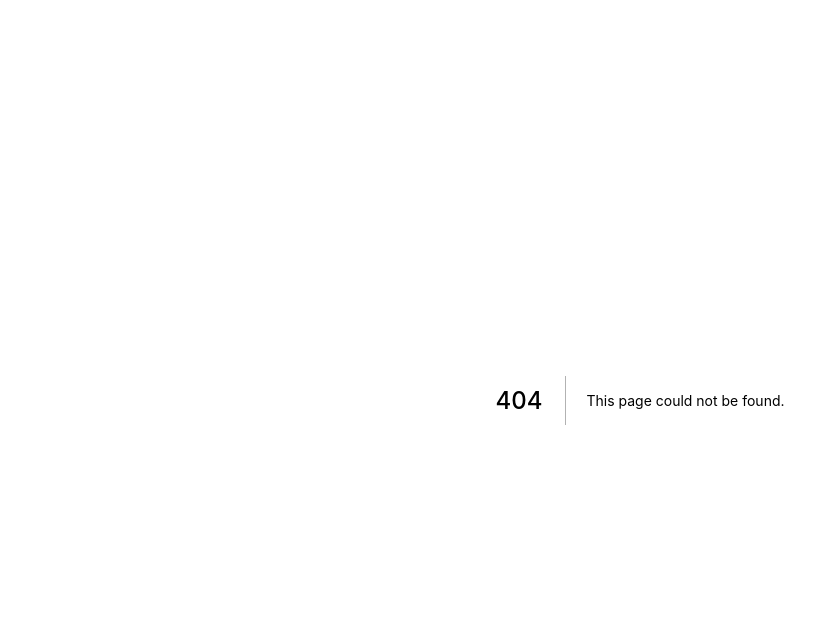
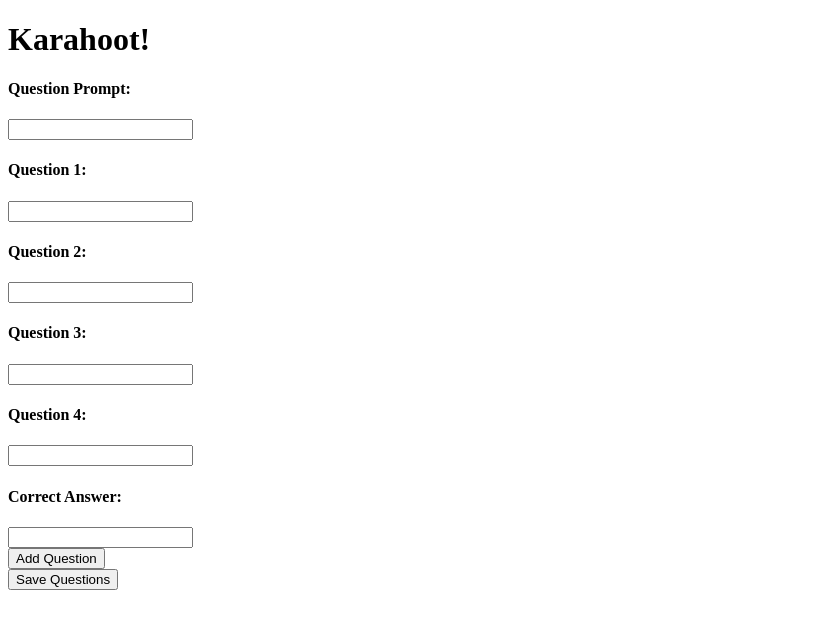
Before and after one commit to karangejo/karahoot, a Next.js app: page /create in a window 1280 px wide. Before the commit this address had no page. Shown: the top 628 px of the page, without its empty margins (0-839 px from the left). Built offline with nearby package versions, Linux system fonts and the light colour scheme.

Commit message:
added the create function no database yet

```diff
--- /dev/null
+++ b/pages/create.js
@@ -0,0 +1,97 @@
+import {Component} from 'react';
+
+class CreatePage extends Component {
+        state =
+                {
+                        prompt: '',
+                        firstQ: '',
+                        secondQ: '',
+                        thirdQ: '',
+                        fourthQ: '',
+                        correctAnswer: '',
+                        displayQuestions: false,
+                        questions: [],
+                        questionsCounter:0,
+                        displayQs: false
+                };
+
+        addQuestion = (event) => {
+                event.preventDefault();
+                const questionArray = this.state.questions;
+                const newQuestion = {
+                        prompt: this.state.prompt,
+                        Q1:this.state.firstQ,
+                        Q2:this.state.secondQ,
+                        Q3:this.state.thirdQ,
+                        Q4:this.state.fourthQ,
+                        correct:this.state.correctAnswer,
+                }
+
+                questionArray.push(newQuestion);
+                this.setState({questions:questionArray,displayQs: true});
+
+                console.log("new questions array: ",questionArray);
+
+
+        };
+
+
+        displayQuestions(){
+                const questionArray = this.state.questions;
+
+                console.log("from display question: ", questionArray);
+
+                const questionDisplay = questionArray.map((item,index) => {
+                        return (
+                                <ul>
+                                        <li key={`p${index}`}>Prompt: {item.prompt}</li>
+                                        <li key={`1${index}`}>Q1 {item.Q1}</li>
+                                        <li key={`2${index}`}>Q2 {item.Q2}</li>
+                                        <li key={`3${index}`}>Q3 {item.Q3}</li>
+                                        <li key={`4${index}`}>Q4 {item.Q4}</li>
+                                        <li key={`a${index}`}>Answer {item.correct}</li>
+                                </ul>
+                        );
+                });
+
+
+                return(
+                        <div>
+                                {questionDisplay}
+                        </div>
+                );
+        }
+
+        saveQuestions = (event) => {
+                event.preventDefault();
+                const questionsToBeSaved = this.state.questions;
+                console.log('Questions to be saved: ', questionsToBeSaved);
+        }
+
+        render(){
+                return(
+                        <div>
+                                <h1>Karahoot!</h1>
+                                <form action="submit" onSubmit={this.addQuestion}>
+                                        <h4>Question Prompt: </h4>
+                                        <input type="text" onChange={event => this.setState({prompt: event.target.value})}/><br/>
+                                        <h4>Question 1: </h4>
+                                        <input type="text" onChange={event => this.setState({firstQ: event.target.value})}/><br/>
+                                        <h4>Question 2: </h4>
+                                        <input type="text" onChange={event => this.setState({secondQ: event.target.value})}/><br/>
+                                        <h4>Question 3: </h4>
+                                        <input type="text" onChange={event => this.setState({thirdQ: event.target.value})}/><br/>
+                                        <h4>Question 4: </h4>
+                                        <input type="text" onChange={event => this.setState({fourthQ: event.target.value})}/><br/>
+                                        <h4>Correct Answer: </h4>
+                                        <input type="text" onChange={event => this.setState({correctAnswer: event.target.value})}/><br/>
+                                        <button type="submit">Add Question</button>
+                                </form>
+                                                <button onClick={this.saveQuestions}>Save Questions</button>
+                                                {this.state.displayQs && this.displayQuestions()}
+                        </div>
+                );
+        };
+}
+
+export default CreatePage;
```
Also changed, not shown: 1 other file (tests, documents, lock files or other folders).
